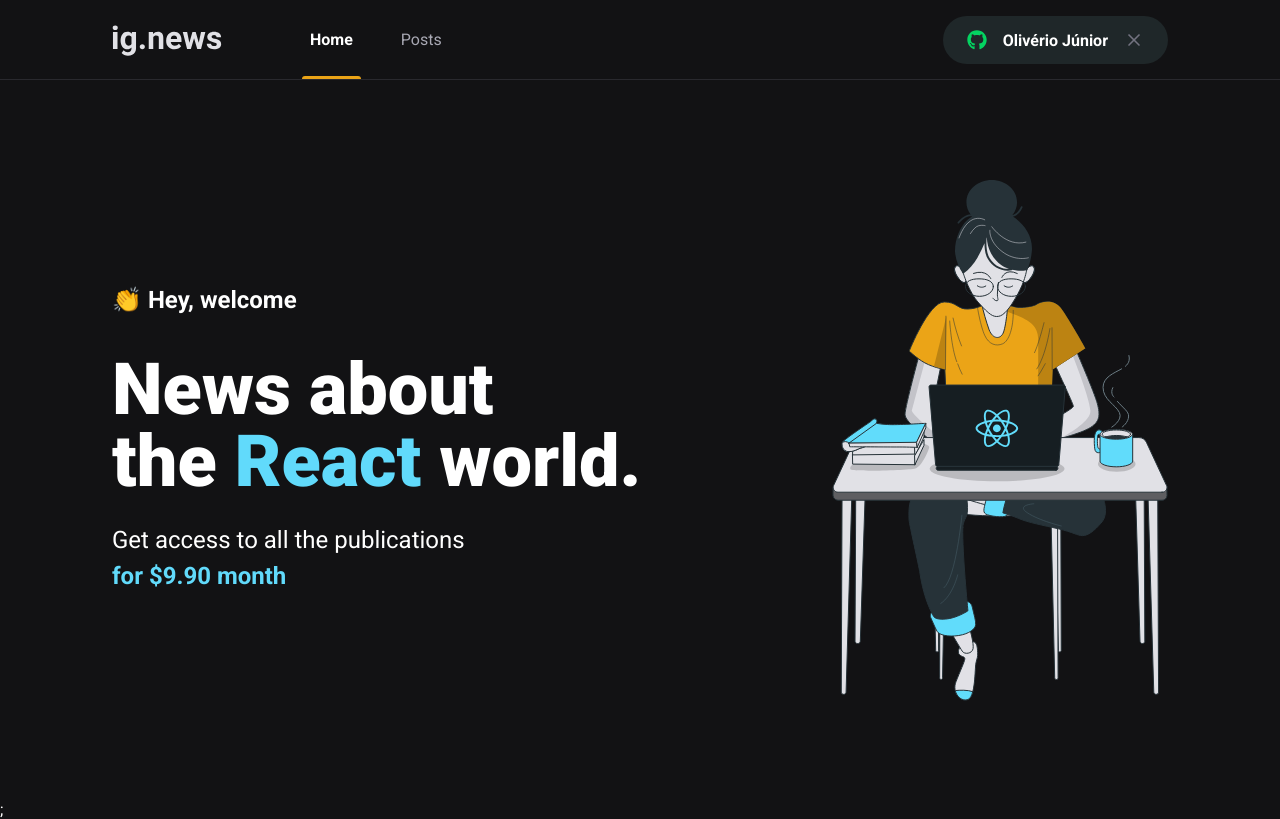
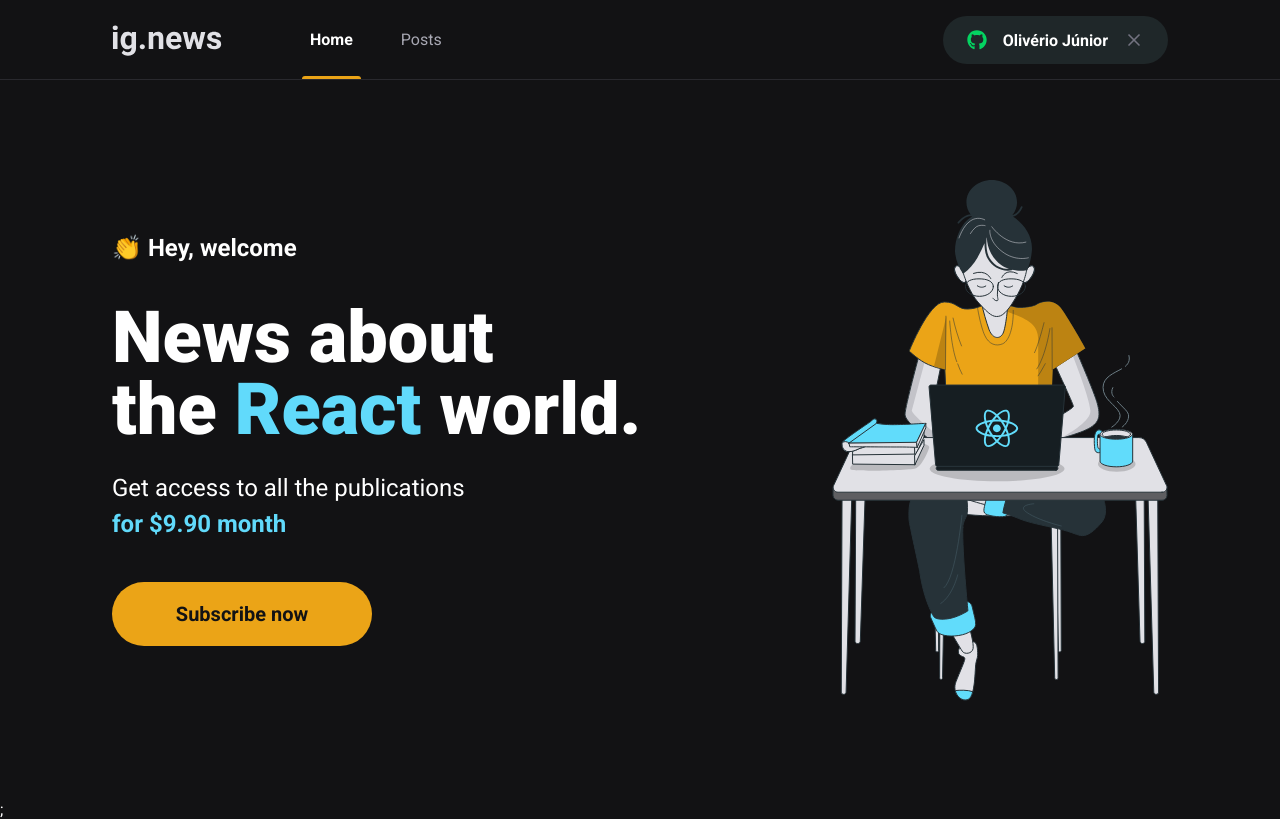
Before and after one commit to OliverioJunior/ignitenews, a Next.js app: page / in a window 1280 px wide. Built offline with nearby package versions, Linux system fonts and the light colour scheme.

Commit message:
Terminar home

```diff
--- /dev/null
+++ b/src/components/SubscribeButton/index.tsx
@@ -0,0 +1,10 @@
+import styles from './styles.module.scss';
+/* import { FaGithub } from 'react-icons/fa';
+import { FiX } from 'react-icons/fi'; */
+export const SubscribeButton: React.FC = () => {
+  return (
+    <button type="button" className={styles.subscribeButton}>
+      Subscribe now
+    </button>
+  );
+};
--- /dev/null
+++ b/src/components/SubscribeButton/styles.module.scss
@@ -0,0 +1,19 @@
+.subscribeButton{
+  width: 260px;
+  height: 4rem;
+  border: 0;
+  border-radius: 2rem;
+  background: var(--yellow-500);
+  color: var(--gray-900);
+  font-size: 1.25rem;
+  font-weight: bold;
+
+  display: flex;
+  align-items: center;
+  justify-content: center;
+  transition: filter 0.2s;
+
+  &:hover {
+    filter: brightness(0.8);
+  }
+}
--- a/src/pages/index.tsx
+++ b/src/pages/index.tsx
@@ -1,6 +1,7 @@
 import Head from 'next/head';
 import Image from 'next/image';
 import styles from '../../styles/Home.module.scss';
+import { SubscribeButton } from '../components/SubscribeButton';
 
 export default function Home() {
   return (
@@ -20,6 +21,8 @@
             Get access to all the publications <br />
             <span>for $9.90 month</span>
           </p>
+
+          <SubscribeButton />
         </section>
         <img src="/images/avatar.svg" alt="Girl coding" />
       </main>
--- a/styles/Home.module.scss
+++ b/styles/Home.module.scss
@@ -38,4 +38,8 @@
       font-weight: bold;
     }
   }
+
+  button {
+    margin-top: 2.5rem;
+  }
 }
```
